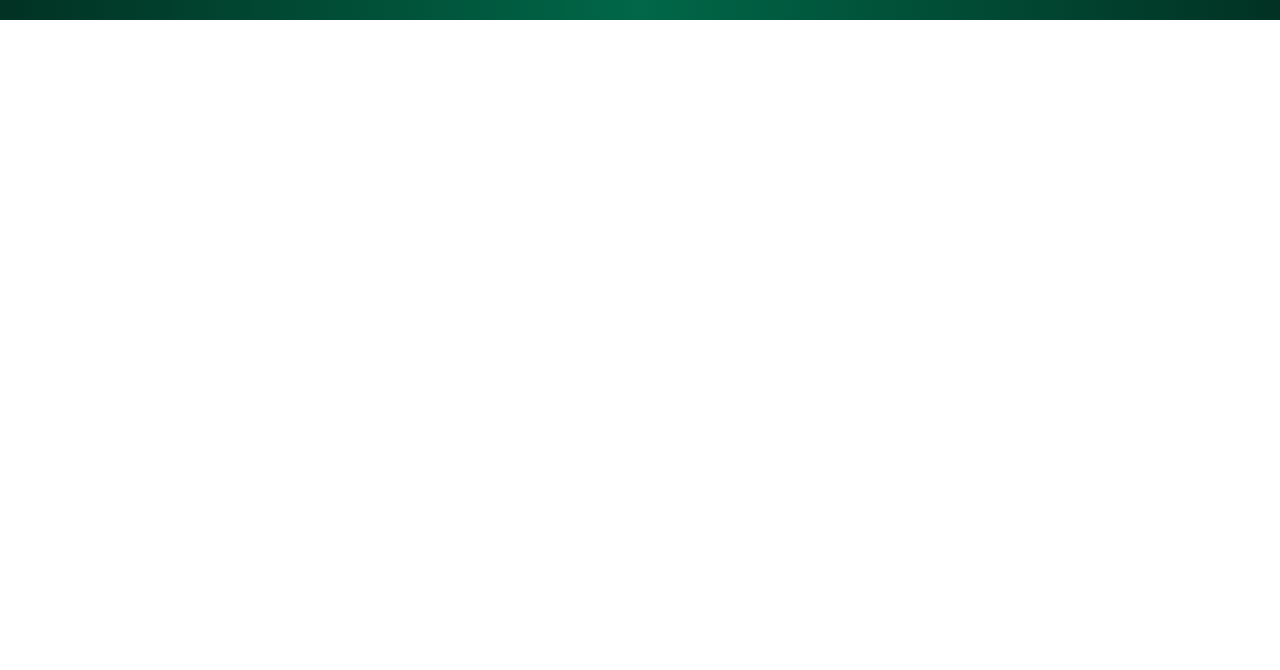
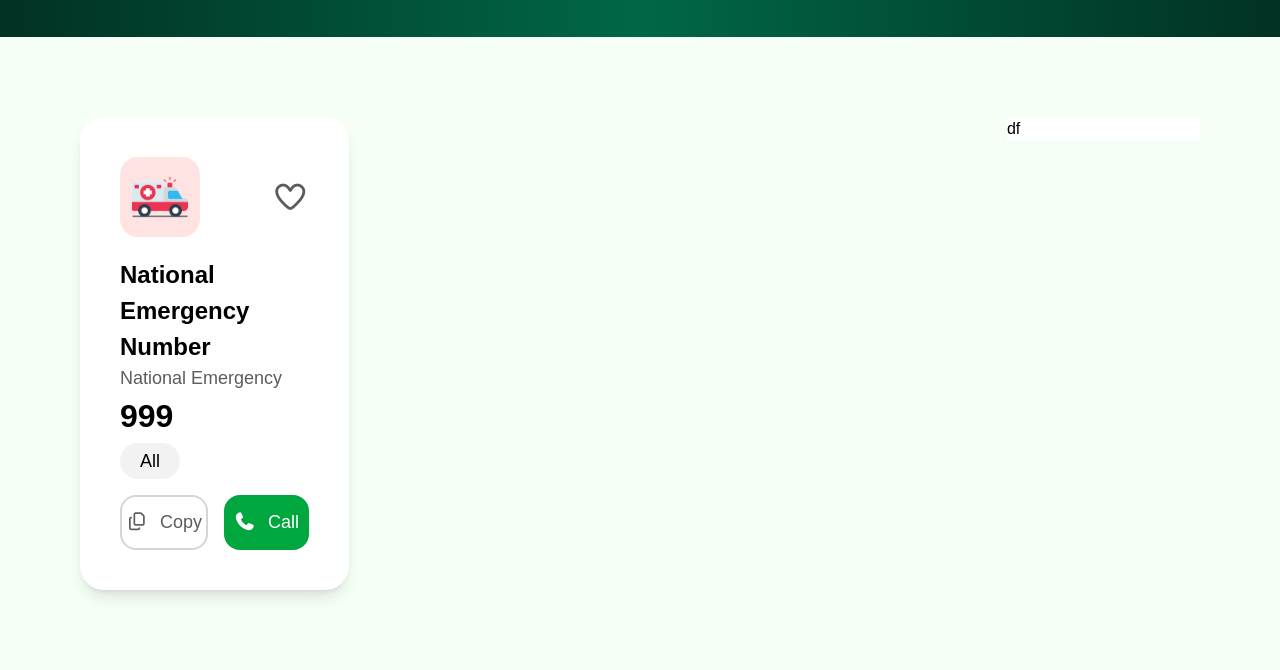
Before and after one commit to sazz-dev/emergency-hotline, a plain HTML site: page index.html in a window 1280 px wide. Shown: the part 335-1005 px from the top of the page. Before the commit the page ends 800 px from the top, so only its background shows below. Drawn offline with nearby package versions, Linux system fonts and the light colour scheme; a web font is replaced by a local one.

Commit message:
card added

```diff
--- a/index.html
+++ b/index.html
@@ -12,6 +12,12 @@
     <!-- Faveicon  -->
     <link rel="shortcut icon" href="assets/logo.png" type="image/x-icon" />
 
+    <!-- Font Awesome CDN  -->
+
+    <link rel="stylesheet" href="https://cdnjs.cloudflare.com/ajax/libs/font-awesome/7.0.0/css/all.min.css"
+    integrity="sha512-DxV+EoADOkOygM4IR9yXP8Sb2qwgidEmeqAEmDKIOfPRQZOWbXCzLC6vjbZyy0vPisbH2SyW27+ddLVCN+OMzQ=="
+    crossorigin="anonymous" referrerpolicy="no-referrer" />
+
     <!-- Google Font -->
     <link rel="preconnect" href="https://fonts.googleapis.com" />
     <link rel="preconnect" href="https://fonts.gstatic.com" crossorigin />
@@ -20,7 +26,7 @@
       rel="stylesheet"
     />
   </head>
-  <body class="hind-madurai">
+  <body class="bg-[#F5FFF6] hind-madurai">
     <header class="">
 <!-------------------------------- Navigation Bar ------------------------------------------------>
       <nav class=" flex flex-col md:flex-row justify-between gap-8 items-center p-8">
@@ -49,15 +55,56 @@
         </div>
       </nav>
 <!-------------------------------- Head Section ------------------------------------------------>
-      <section class="bg-gradient-to-r from-[#013223] via-[#006747] to-[#013223] h-[239px] flex flex-col items-center justify-center">
+      <section class="bg-gradient-to-r from-[#013223] via-[#006747] to-[#013223] py-10 flex flex-col items-center justify-center">
 
         <img class="w-20" src="assets/logo-dark.png" alt="">
         <h5 class="text-white font-semi-bold text-[42px] text-center">Emergency Service Directory</h5>
         <p class="text-white font-semi-bold text-[22px] text-center">Government Emergency Services at Your Fingertip – A Project by  Government of the People’s Republic of Bangladesh</p>
 
       </section>
+    </header>
 
-    </header>
+<!-------------------------------- Card Section ------------------------------------------------>
+
+    <main class="flex flex-col md:flex-row justify-between p-8 md:p-20">
+
+        <section class=" grid grid-cols-1 md:grid-cols-3 gap-15">
+
+            <div class=" flex flex-col gap-5 justify-between bg-white card w-full p-10 rounded-3xl shadow-lg ">
+                <div class="flex items-center justify-between">
+                    <img class="bg-[#FFE3E2] p-3 rounded-[18px] max-w-20" src="assets/ambulance.png" alt="">
+                    <i class="text-[#5C5C5C] fa-regular fa-heart text-[30px]"></i>
+                </div>
+
+                <div>
+                    <h2 class="text-[24px] font-semibold">National Emergency Number</h2>
+                    <p class="text-[#5C5C5C] text-[18px]">National Emergency</p>
+                    <h5 class="mb-2 text-[32px] font-semibold">999</h5>
+                    <span class=" bg-[#F2F2F2] px-5 py-2 rounded-full text-[18px]">All</span>
+                </div>
+
+                <div class="flex gap-4">
+                    <button class="text-[#5C5C5C] text-[18px] border-2 border-[#D4D6D5] py-3 w-full rounded-2xl">
+                    <i class="fa-regular fa-copy mr-3 "></i>Copy</button>
+
+                    <button class="bg-[#00A63E] text-[#ffff] text-[18px] py-3 w-full rounded-2xl">
+                    <i class="fa-solid fa-phone mr-3"></i>Call</button>
+
+                </div>
+
+            </div>
+
+
+        </section>
+
+
+
+        <section class="h-full md:w-1/4 bg-white">
+            <h5>df</h5>
+
+        </section>
+
+    </main>
 
     <script src="index.js"></script>
   </body>
```
